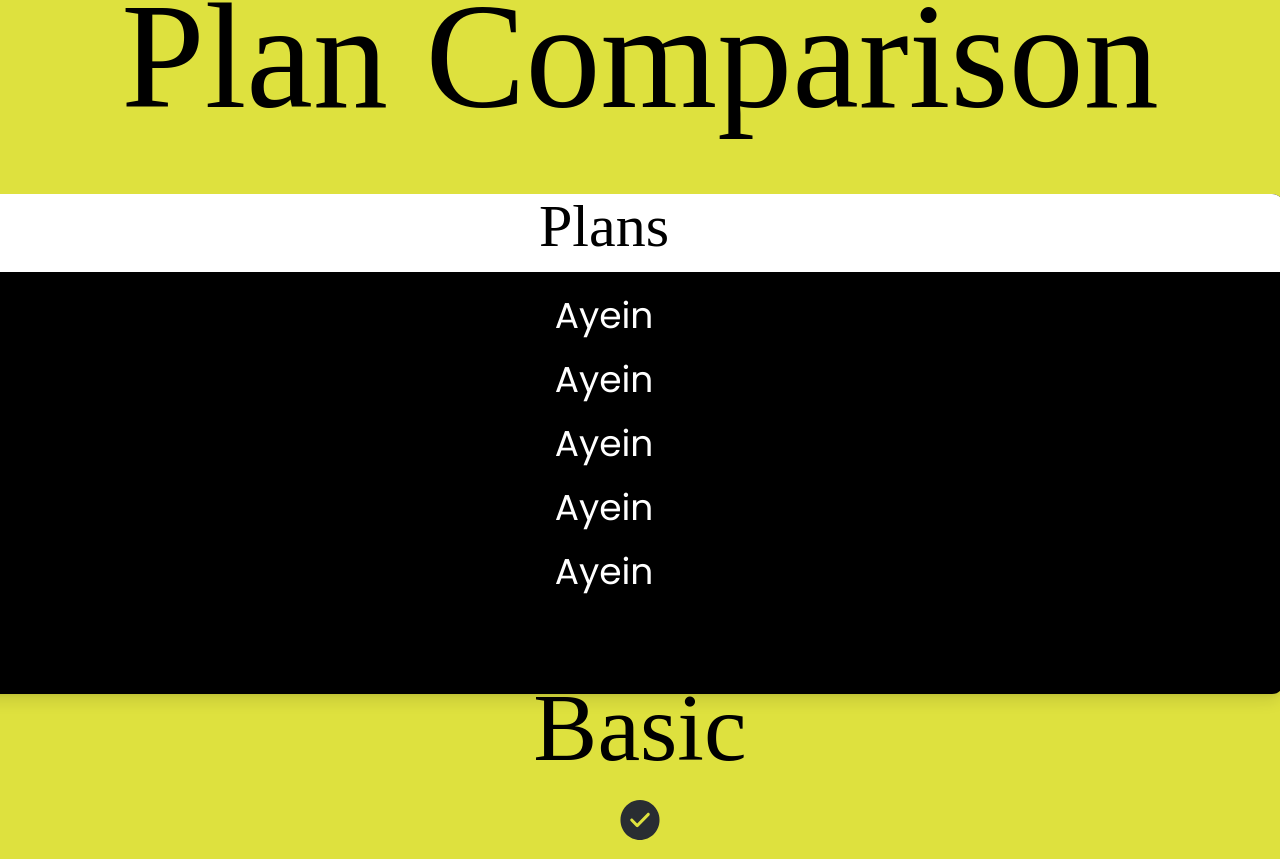
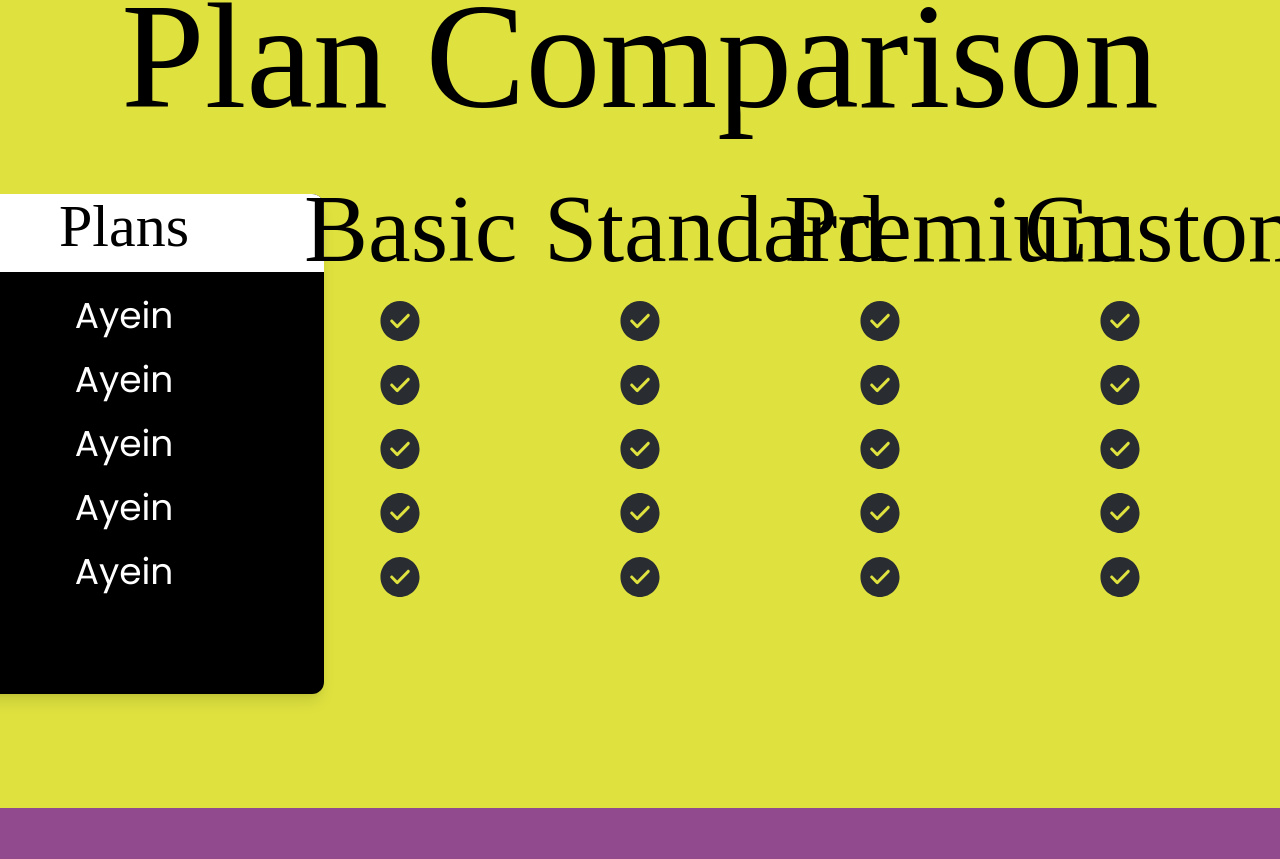
Before and after one commit to ahmadiq01/test, a React (Vite) app: page /subscribe in a window 1280 px wide. Shown: the part 1221-2080 px from the top of the page. Built offline with nearby package versions, Linux system fonts and the light colour scheme; a web font is replaced by a local one.

Commit message:
subscribe page perfeclty updated

```diff
--- a/src/pages/subscribe/subscribe.jsx
+++ b/src/pages/subscribe/subscribe.jsx
@@ -224,7 +224,7 @@ const Home = () => {
           Plan Comparison
         </h2>
 
-        <div className="w-full hidden md:block max-w-6xl flex flex-cols-1 md:grid-cols-5 gap-12 items-start pb-[50px]">
+        <div className="w-full hidden md:grid md:grid-cols-5 max-w-6xl gap-12 items-start pb-[50px]">
   {/* Feature Column */}
   <div className="bg-black text-white rounded-xl shadow-lg p-8 min-h-[500px] flex flex-col ml-[-140px] mt-[-1px] mr-[-68px]">
     <h3 className="text-6xl font-semi-bold bg-white text-center text-black ml-[-32px] mt-[-32px] pt-[2px] mr-[-32px] py-4 rounded-t-xl">
@@ -288,7 +288,7 @@ const Home = () => {
 
     {/* FAQ Section */}
 <div className="bg-[#914A8E] py-16 px-5 flex flex-col items-center">
-        <h2 className="text-black font-normal font-[Heathergreen] text-5xl mb-10 text-center font=[Heathergreen] mt-[0]  md:text-[150px] w-full flex flex-col items-center">
+  <h2 className="text-black font-normal font-[Heathergreen] text-5xl mb-10 text-center font=[Heathergreen] mt-[0] md:text-[150px] w-full flex flex-col items-center">
     Frequently Asked Questions
   </h2>
 
@@ -297,7 +297,9 @@ const Home = () => {
     {faqs.map((faq, index) => (
       <div
         key={index}
-              className="w-full bg-transparent text-white text-lg font-semibold cursor-pointer p-4"
+        className={`w-full bg-transparent text-white text-lg font-semibold cursor-pointer p-4 ${
+          index >= 2 ? "md:hidden" : "" // Hide after first two on md and larger screens
+        }`}
       >
         {/* Question Section */}
         <div
@@ -322,7 +324,6 @@ const Home = () => {
     ))}
   </div>
 </div>
-
       {/* Extra Spacing Before Footer */}
       <div className="h-16"></div>
 
```
Lines whose indentation alone changed are shown as unchanged.
